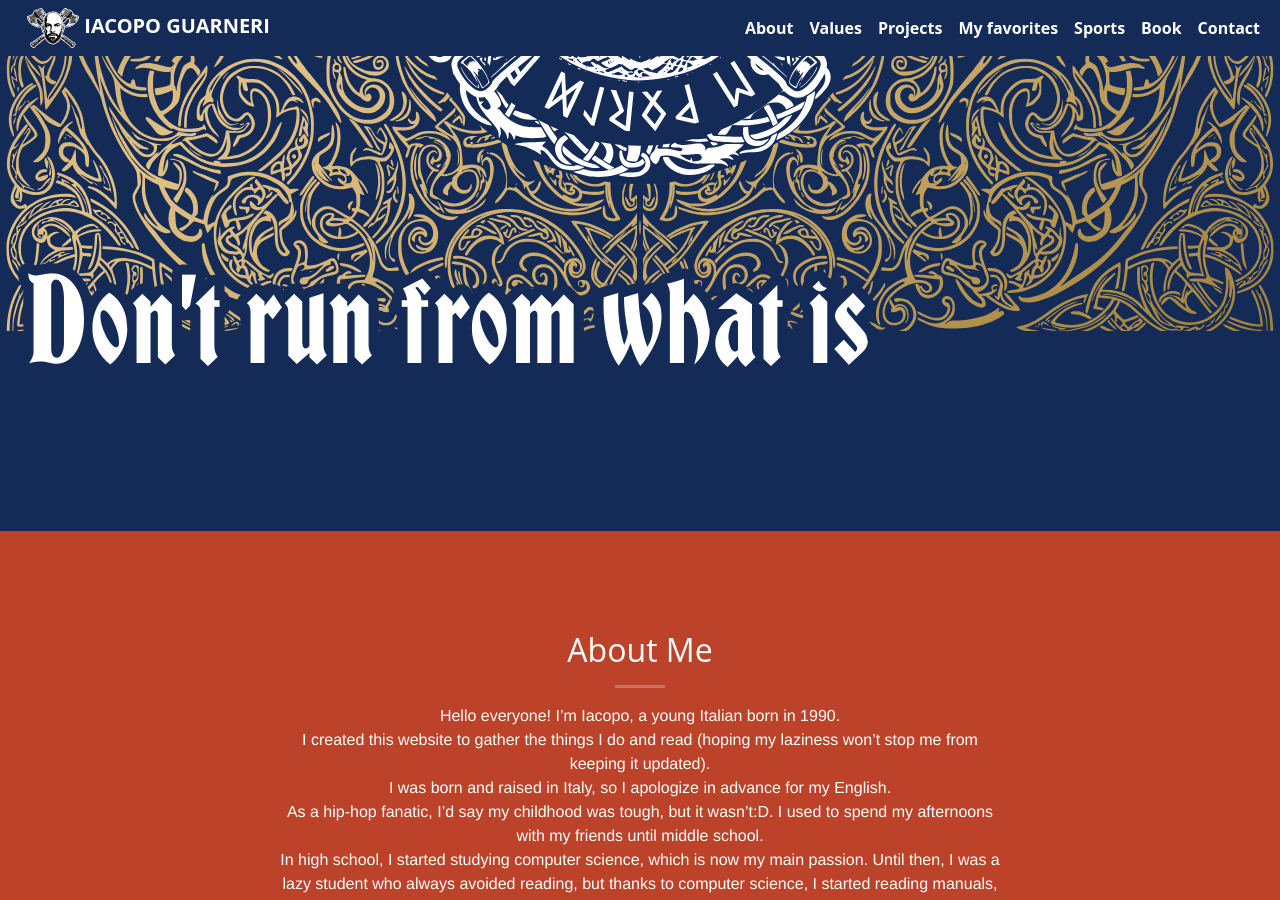
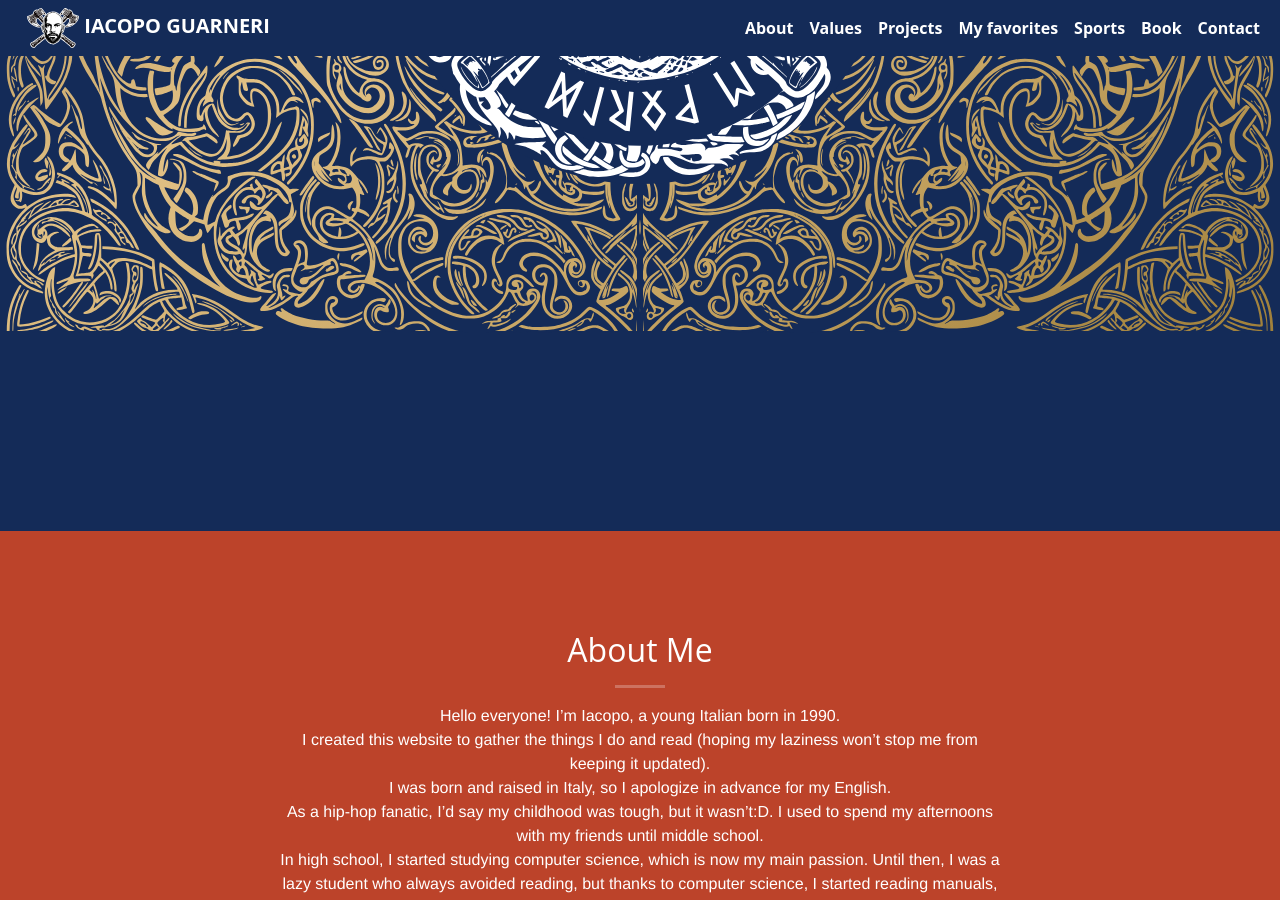
Before and after one commit to iacoposk8/iacoposk8.github.io, a Jekyll site: the page built from index.html, in a window 1280 px wide and 900 px high, scrolled down 396 px. Built offline with Jekyll 4.4.1, drawn with Linux system fonts in a browser that asks for light colours.

Commit message:
Update header.html

```diff
--- a/_includes/header.html
+++ b/_includes/header.html
@@ -10,9 +10,7 @@
             <img src="/img/vikinglogo.svg" fetchpriority="high" alt="Viking logo" loading="eager" decoding="async">
             <br />
             <!--<img src="/img/claim.svg" alt="Take the world as it is, not as you’d have it.">-->
-            <svg viewBox="0 0 500 100" width="100%">
-                <text x="10" y="70" id="svg_text_claim">Don't run from what is</text>
-            </svg>
+
         </div>
     </div>
 </header>
```
